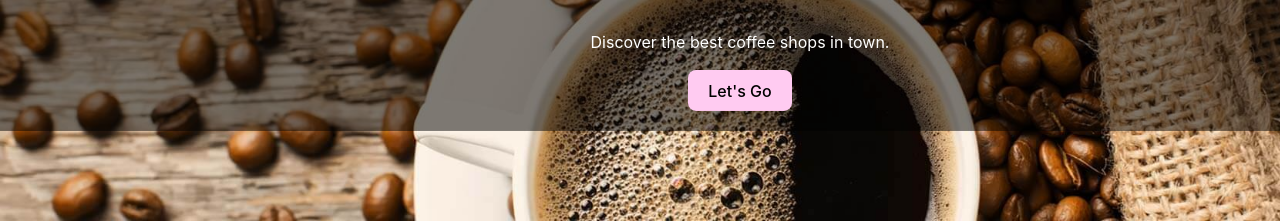
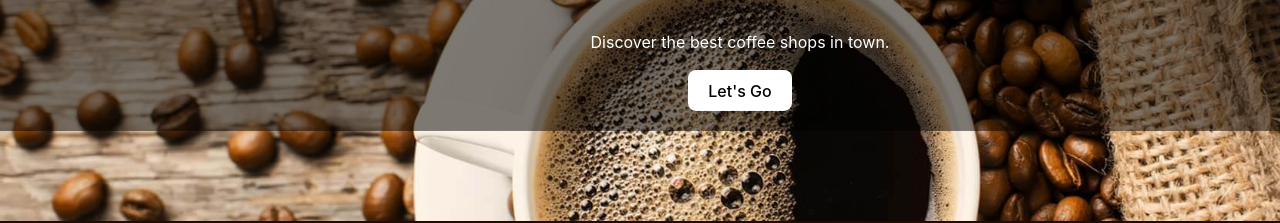
Before and after one commit to Gloal/bean, a React (Vite) app: page / in a window 1280 px wide. Shown: the part 279-502 px from the top of the page. Built offline with nearby package versions, Linux system fonts and the light colour scheme.

Commit message:
changed styling for website

```diff
--- a/src/components/Footer.css
+++ b/src/components/Footer.css
@@ -1,3 +1,7 @@
 .footer {
     background-color: #210c02;
 }
+
+.MuiBottomNavigation-root {
+    background-color: #210c02;
+}
--- a/src/components/Footer.jsx
+++ b/src/components/Footer.jsx
@@ -11,13 +11,16 @@ import BottomNavigationAction from '@mui/material/BottomNavigationAction';
 import RestoreIcon from '@mui/icons-material/Restore';
 import FavoriteIcon from '@mui/icons-material/Favorite';
 import LocationOnIcon from '@mui/icons-material/LocationOn';
-import { red } from '@mui/material/colors';
+import { brown } from '@mui/material/colors';
+import { iconButtonClasses } from '@mui/material';
+
+const color = brown[900];
 
 export default function Footer() {
   const [value, setValue] = React.useState(0);
 
   return (
-    <Box className="footer" sx={{ width: 1260}}>
+    <Box sx={{ width: 1260 }}>
       <BottomNavigation
         showLabels
         value={value}
@@ -25,7 +28,7 @@ export default function Footer() {
           setValue(newValue);
         }}
       >
-        <BottomNavigationAction label="Phone" icon={<LocalPhoneIcon />} />
+        <BottomNavigationAction  label="Phone" icon={<LocalPhoneIcon />} />
         <BottomNavigationAction label="Email" icon={<EmailIcon />} />
         <BottomNavigationAction label="Instagram" icon={<InstagramIcon />} />
         <BottomNavigationAction label="Facebook" icon={<FacebookIcon />} />
--- a/src/index.css
+++ b/src/index.css
@@ -4,8 +4,8 @@
   font-weight: 400;
 
   color-scheme: light dark;
-  color: rgba(255, 255, 255, 0.87);
-  background-color:beige;
+  color:#ffffff;
+  background-color:#210c02;
 
   font-synthesis: none;
   text-rendering: optimizeLegibility;
@@ -43,7 +43,7 @@ button {
   font-size: 1em;
   font-weight: 500;
   font-family: inherit;
-  background-color: #210c02;
+  background-color:#210c02;
   cursor: pointer;
   transition: border-color 0.25s;
 }
@@ -58,12 +58,12 @@ button:focus-visible {
 @media (prefers-color-scheme: light) {
   :root {
     color: #ffffff;
-    background-color: #ffffff;
+    background-color:#210c02;
   }
   a:hover {
     color: #ffcbf1;
   }
   button {
-    background-color: #ffcbf1;
+    background-color:#ffffff;
   }
 }
```
